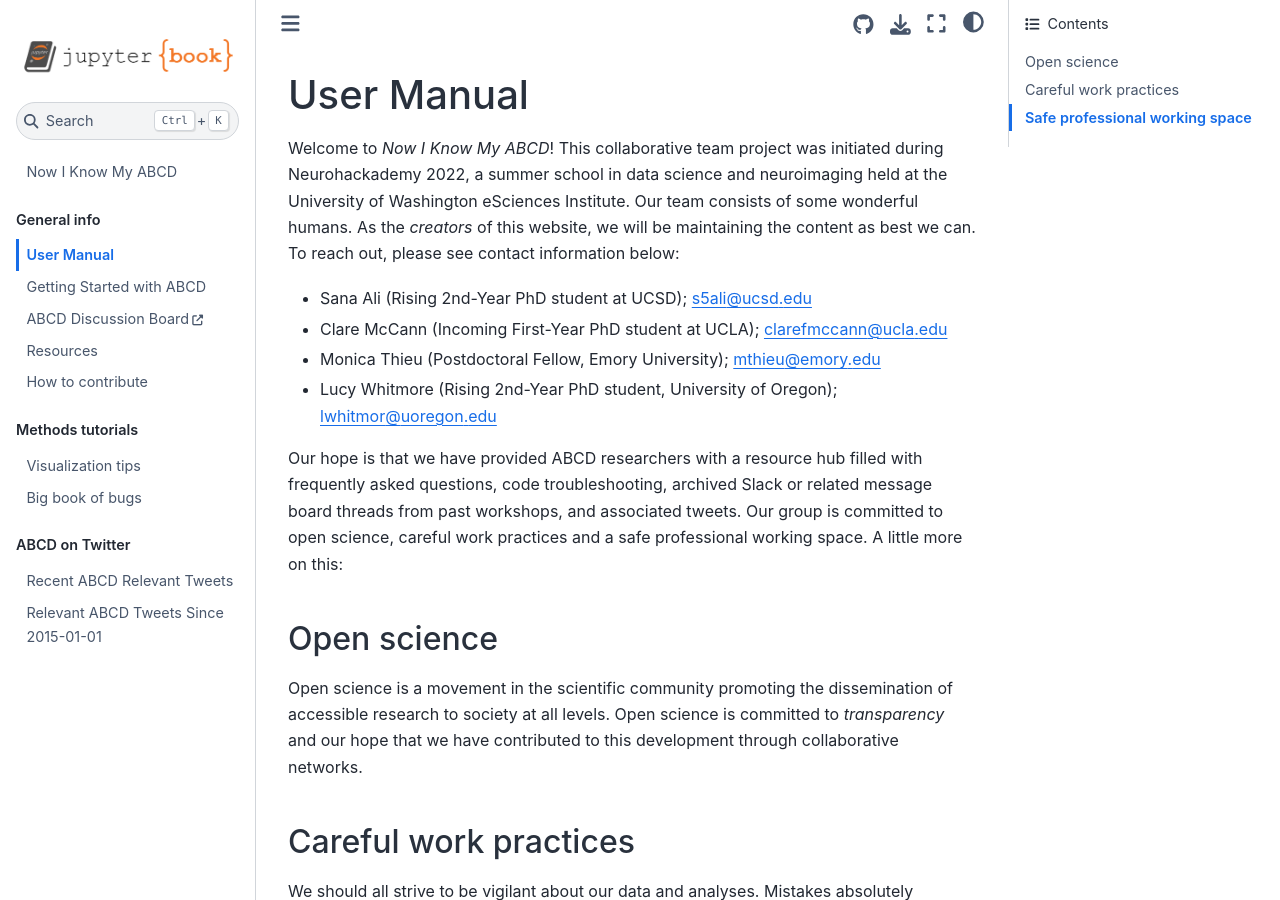
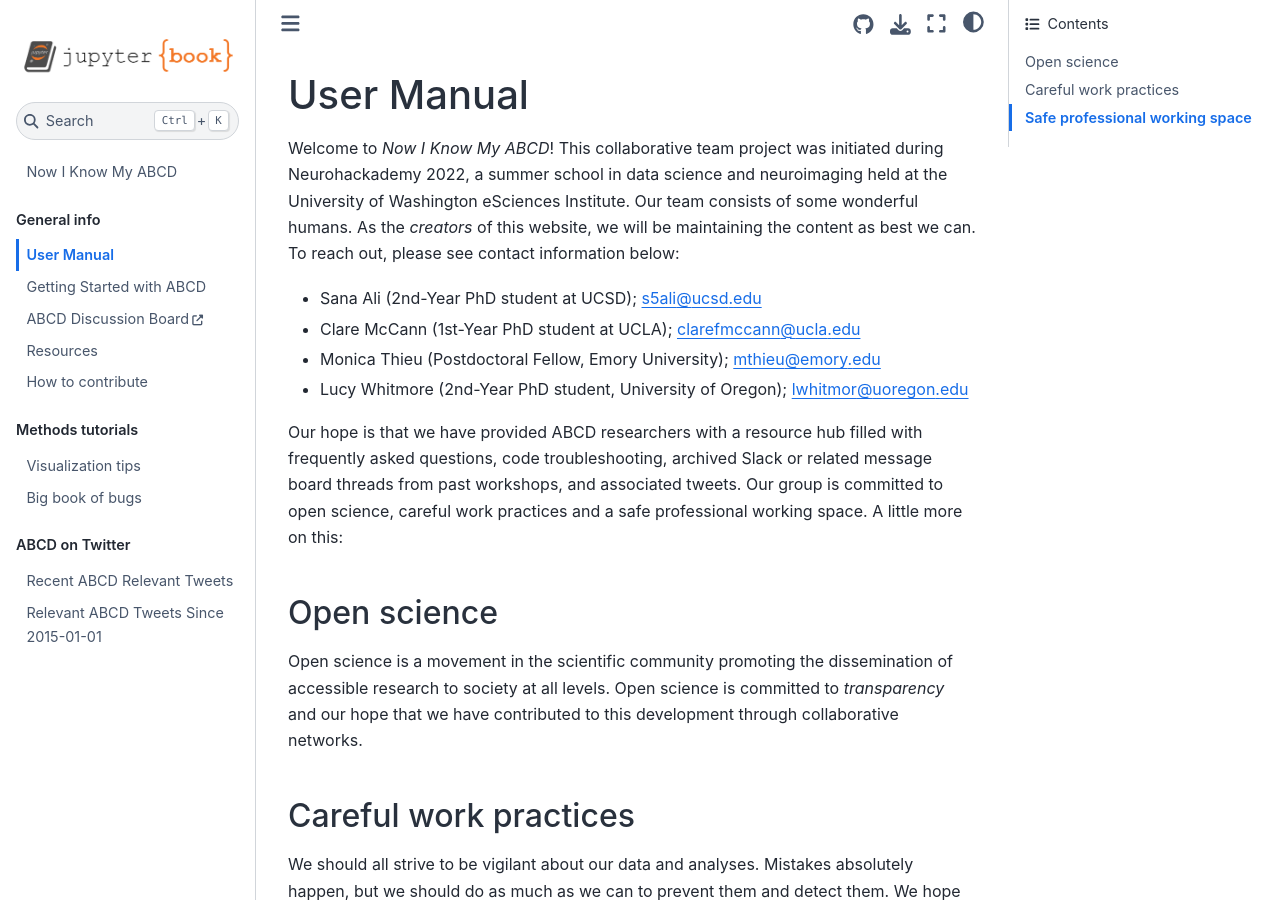
Before and after one commit to now-i-know-my-abcd/docs, a Jupyter Book: the page built from docs/user-manual.md, in a window 1280 px wide and 900 px high. Built offline with Jupyter Book 1.0.4 settings and Sphinx 7.4.7 and the Sphinx Book theme 1.1.4, drawn with Linux system fonts in a browser that asks for light colours.

Commit message:
updated our university credentials

```diff
--- a/docs/user-manual.md
+++ b/docs/user-manual.md
@@ -2,10 +2,10 @@
 
 Welcome to *Now I Know My ABCD*! This collaborative team project was initiated during Neurohackademy 2022, a summer school in data science and neuroimaging held at the University of Washington eSciences Institute. Our team consists of some wonderful humans. As the *creators* of this website, we will be maintaining the content as best we can. To reach out, please see contact information below:
 
-- Sana Ali (Rising 2nd-Year PhD student at UCSD); s5ali@ucsd.edu
-- Clare McCann (Incoming First-Year PhD student at UCLA); clarefmccann@ucla.edu
+- Sana Ali (2nd-Year PhD student at UCSD); s5ali@ucsd.edu
+- Clare McCann (1st-Year PhD student at UCLA); clarefmccann@ucla.edu
 - Monica Thieu (Postdoctoral Fellow, Emory University); mthieu@emory.edu
-- Lucy Whitmore (Rising 2nd-Year PhD student, University of Oregon); lwhitmor@uoregon.edu
+- Lucy Whitmore (2nd-Year PhD student, University of Oregon); lwhitmor@uoregon.edu
 
 Our hope is that we have provided ABCD researchers with a resource hub filled with frequently asked questions, code troubleshooting, archived Slack or related message board threads from past workshops, and associated tweets. Our group is committed to open science, careful work practices and a safe professional working space. A little more on this:
 
```
